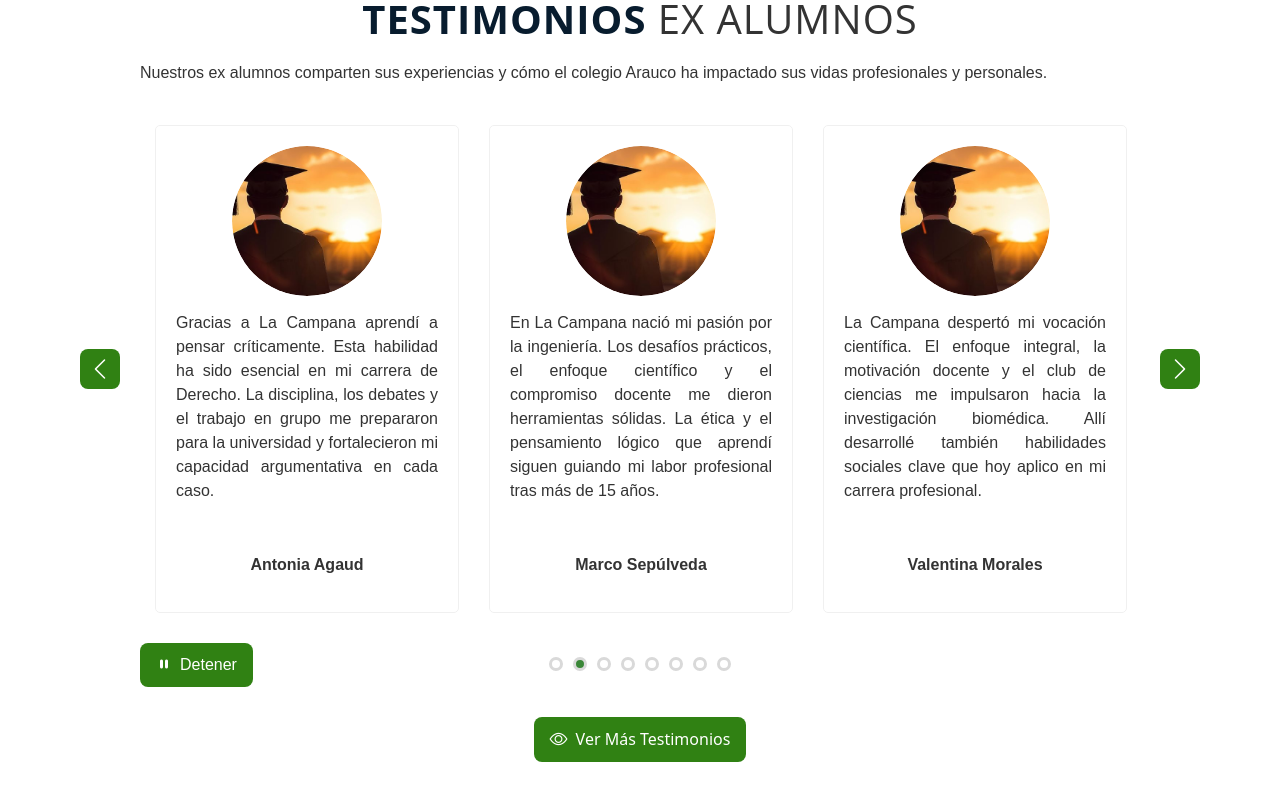
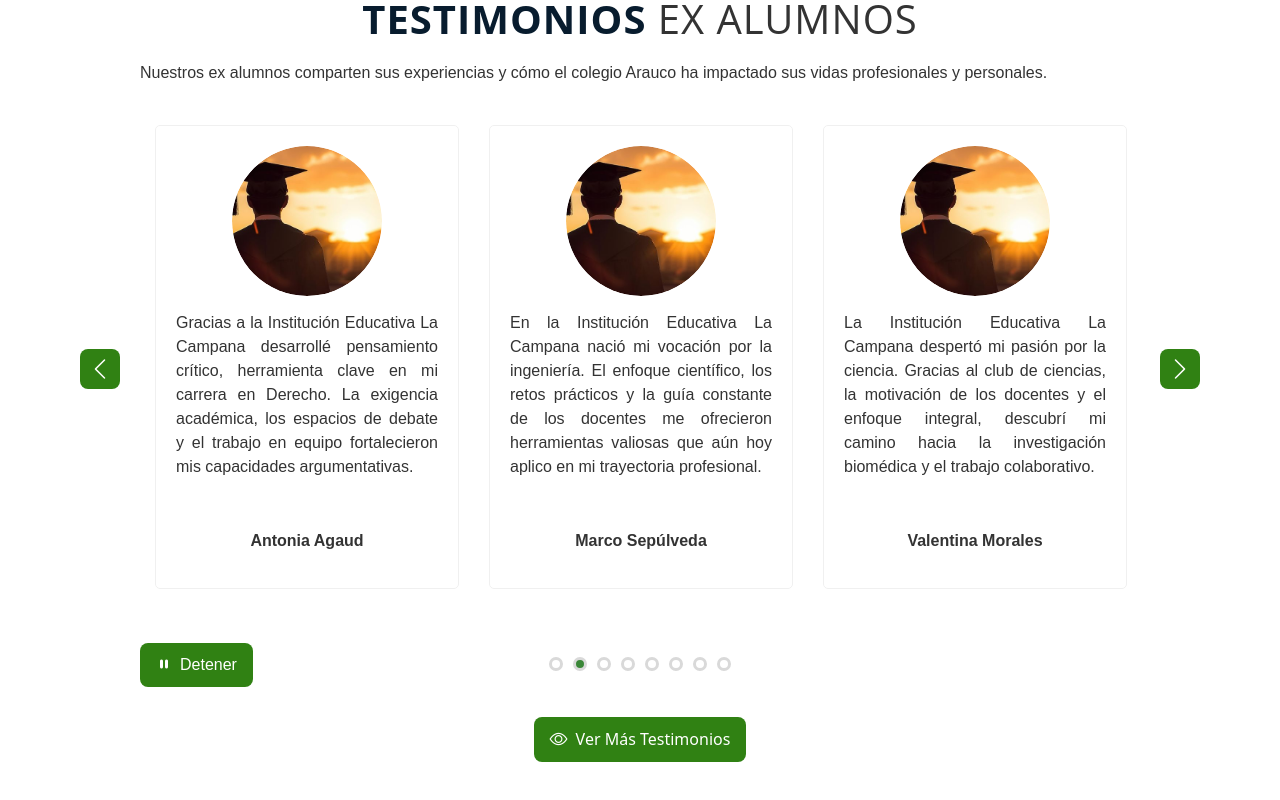
Before and after one commit to IE-LaCampana/I-E-La-Campana, a React (Vite) app: page / in a window 1280 px wide. Shown: the part 4848-5648 px from the top of the page. Built offline with nearby package versions, Linux system fonts and the light colour scheme.

Commit message:
Se corriguio unos estilos en el componente AlumniTestimonials  J.T.Y

```diff
--- a/src/components/modules/community/AlumniTestimonials/AlumniTestimonials.css
+++ b/src/components/modules/community/AlumniTestimonials/AlumniTestimonials.css
@@ -453,7 +453,7 @@
   }
 
   .testimonials-ver-mas {
-    font-size: ;
+    font-size: 16px;
   }
 }
 
@@ -519,7 +519,7 @@
 
 @media (max-width: 480px) {
     .testimonials-container {
-    max-width: 380px;
+    max-width: 300px;
   }
   .testimonials-title {
     font-size: 16px;
--- a/src/components/modules/community/AlumniTestimonials/AlumniTestimonials.jsx
+++ b/src/components/modules/community/AlumniTestimonials/AlumniTestimonials.jsx
@@ -12,58 +12,59 @@ const AlumniTestimonials = () => {
       image: Testimonios,
       name: "Nicolás Ortiz",
       description:
-        "La Campana marcó mi vida profesional. El rigor académico y el apoyo docente me brindaron una base sólida. Aprendí conocimientos y valores que aplico día a día en mi consulta médica. Estoy agradecido por la inspiración de mis profesores y su compromiso.",
+        "La Institución Educativa La Campana marcó profundamente mi formación. El compromiso académico y la calidad humana del cuerpo docente me brindaron bases sólidas. Los valores y conocimientos adquiridos continúan guiando mi ejercicio médico.",
     },
     {
       id: 2,
       image: Testimonios,
       name: "Antonia Agaud",
       description:
-        "Gracias a La Campana aprendí a pensar críticamente. Esta habilidad ha sido esencial en mi carrera de Derecho. La disciplina, los debates y el trabajo en grupo me prepararon para la universidad y fortalecieron mi capacidad argumentativa en cada caso.",
+        "Gracias a la Institución Educativa La Campana desarrollé pensamiento crítico, herramienta clave en mi carrera en Derecho. La exigencia académica, los espacios de debate y el trabajo en equipo fortalecieron mis capacidades argumentativas.",
     },
     {
       id: 3,
       image: Testimonios,
       name: "Marco Sepúlveda",
       description:
-        "En La Campana nació mi pasión por la ingeniería. Los desafíos prácticos, el enfoque científico y el compromiso docente me dieron herramientas sólidas. La ética y el pensamiento lógico que aprendí siguen guiando mi labor profesional tras más de 15 años.",
+        "En la Institución Educativa La Campana nació mi vocación por la ingeniería. El enfoque científico, los retos prácticos y la guía constante de los docentes me ofrecieron herramientas valiosas que aún hoy aplico en mi trayectoria profesional.",
     },
     {
       id: 4,
       image: Testimonios,
       name: "Valentina Morales",
       description:
-        "La Campana despertó mi vocación científica. El enfoque integral, la motivación docente y el club de ciencias me impulsaron hacia la investigación biomédica. Allí desarrollé también habilidades sociales clave que hoy aplico en mi carrera profesional.",
+        "La Institución Educativa La Campana despertó mi pasión por la ciencia. Gracias al club de ciencias, la motivación de los docentes y el enfoque integral, descubrí mi camino hacia la investigación biomédica y el trabajo colaborativo.",
     },
     {
       id: 5,
       image: Testimonios,
       name: "Javier Fuentes",
       description:
-        "La Campana unió creatividad y técnica, esenciales en mi carrera de arquitectura. El arte, la ciencia y el respeto por el entorno fueron pilares en mi formación. Valoro profundamente a quienes guiaron mi visión profesional con tanta dedicación.",
+        "La formación que recibí en la Institución Educativa La Campana integró arte y técnica, fundamentales en mi carrera como arquitecto. Valoro la visión humanista y ambiental que me fue transmitida con dedicación y profesionalismo.",
     },
     {
       id: 6,
       image: Testimonios,
       name: "Carolina Vásquez",
       description:
-        "El espíritu emprendedor que desarrollé en La Campana definió mi camino. Aprendí sobre liderazgo, trabajo en equipo y responsabilidad. Las experiencias en el centro de alumnos y los proyectos formativos fueron clave en mi desarrollo profesional.",
+        "El espíritu emprendedor que cultivé en la Institución Educativa La Campana fue determinante. Las experiencias de liderazgo, trabajo en equipo y responsabilidad social fueron clave en mi desarrollo como profesional comprometida.",
     },
     {
       id: 7,
       image: Testimonios,
       name: "Rodrigo Mendoza",
       description:
-        "La pasión por la historia nació en La Campana. Los docentes me enseñaron a comprender el pasado con sentido crítico. Esta formación humanista marcó mi vocación docente. Hoy enseño con la misma dedicación y respeto que un día me inspiraron.",
+        "Mi vocación por la historia se forjó en la Institución Educativa La Campana. Los docentes me enseñaron a analizar el pasado con sentido crítico. Hoy ejerzo la docencia inspirado por la misma entrega que recibí como estudiante.",
     },
     {
       id: 8,
       image: Testimonios,
       name: "Daniela Soto",
       description:
-        "La Campana me acercó al periodismo mediante el debate y el periódico escolar. Aprendí a investigar y comunicar con responsabilidad. La formación ética y el respeto a la diversidad de opiniones siguen guiando mi labor como periodista cada día.",
+        "En la Institución Educativa La Campana descubrí el periodismo a través del periódico escolar. Aprendí a comunicar con ética y rigor. La formación integral que recibí sigue siendo la base de mi ejercicio profesional como periodista.",
     },
   ];
+
 
   const [isPlaying, setIsPlaying] = useState(true);
   const sliderRef = useRef(null);
```
